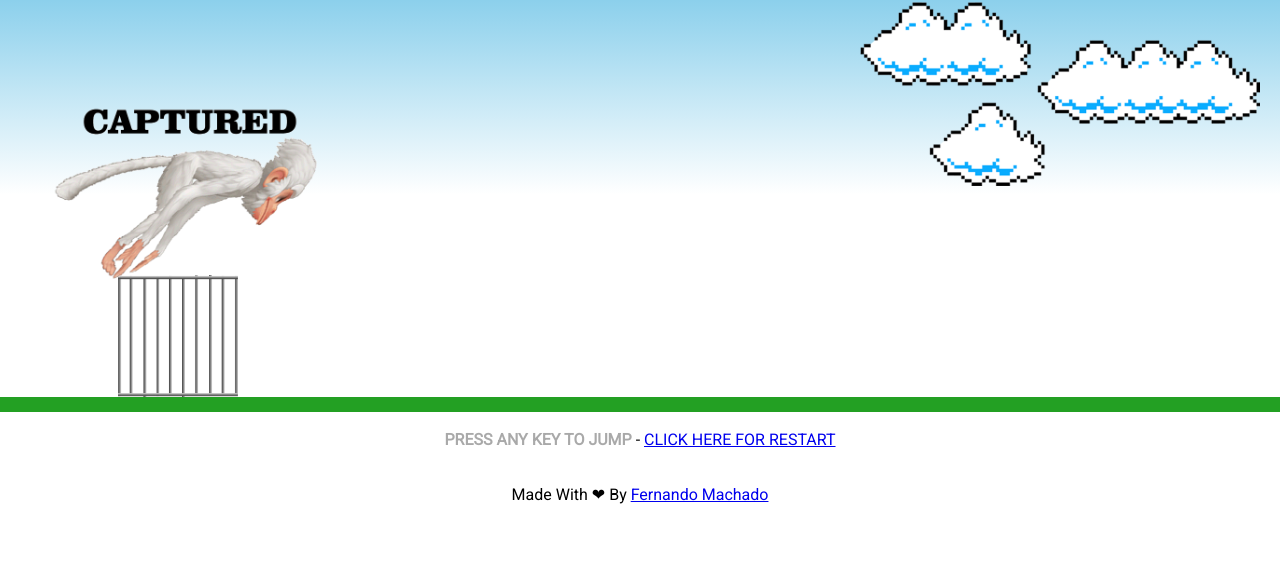
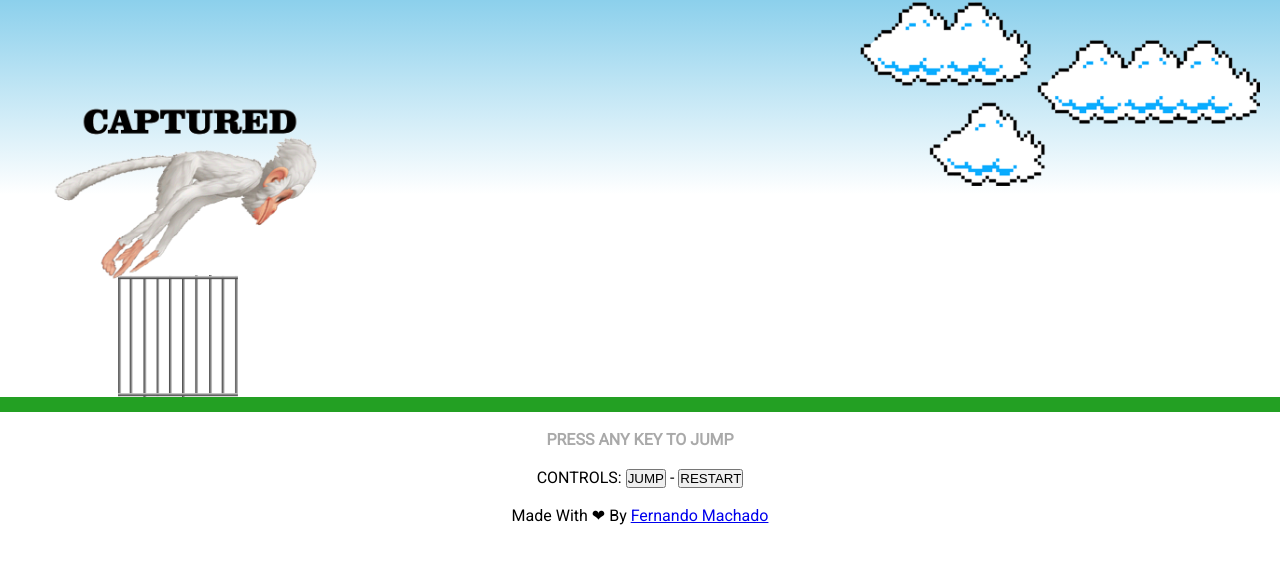
Before and after one commit to fmachadoweb/escapefromthezoo, a plain HTML site: page index.html in a window 1280 px wide. Shown: the part 58-622 px from the top of the page. Drawn offline with Linux system fonts and the light colour scheme.

Commit message:
Add files via upload

```diff
--- a/index.html
+++ b/index.html
@@ -1,4 +1,6 @@
-<!-- Created By Fernando Machado
+<!--
+ESCAPE FROM THE ZOO V2.0
+Created By Fernando Machado
 My github: https://github.com/fmachadoweb
 -->
 
@@ -30,16 +32,16 @@ My github: https://github.com/fmachadoweb
     </div>
 
 <div><br />
-    <div><p align="center" ><strong class="fa-blink">PRESS ANY KEY TO JUMP</strong> -
-        <a  data-action="page" href="index.html">CLICK HERE FOR RESTART</a> </p>
-        <br /><br />
+    <div><p align="center" ><strong class="fa-blink">PRESS ANY KEY TO JUMP</strong> <br /> <br />
+        CONTROLS: <button onclick="jump()">JUMP</button> - <a href="index.html"><button>RESTART</button></a></p>  <br />
+
         <p align="center"> Made With &#10084; By <a href="https://github.com/fmachadoweb" target="_blank">Fernando Machado</a></p>
         <br />
 
         </div>
 
 
-</Ddiv>
+</div>
 
 <script src="./js/script.js"></script>
 
```
